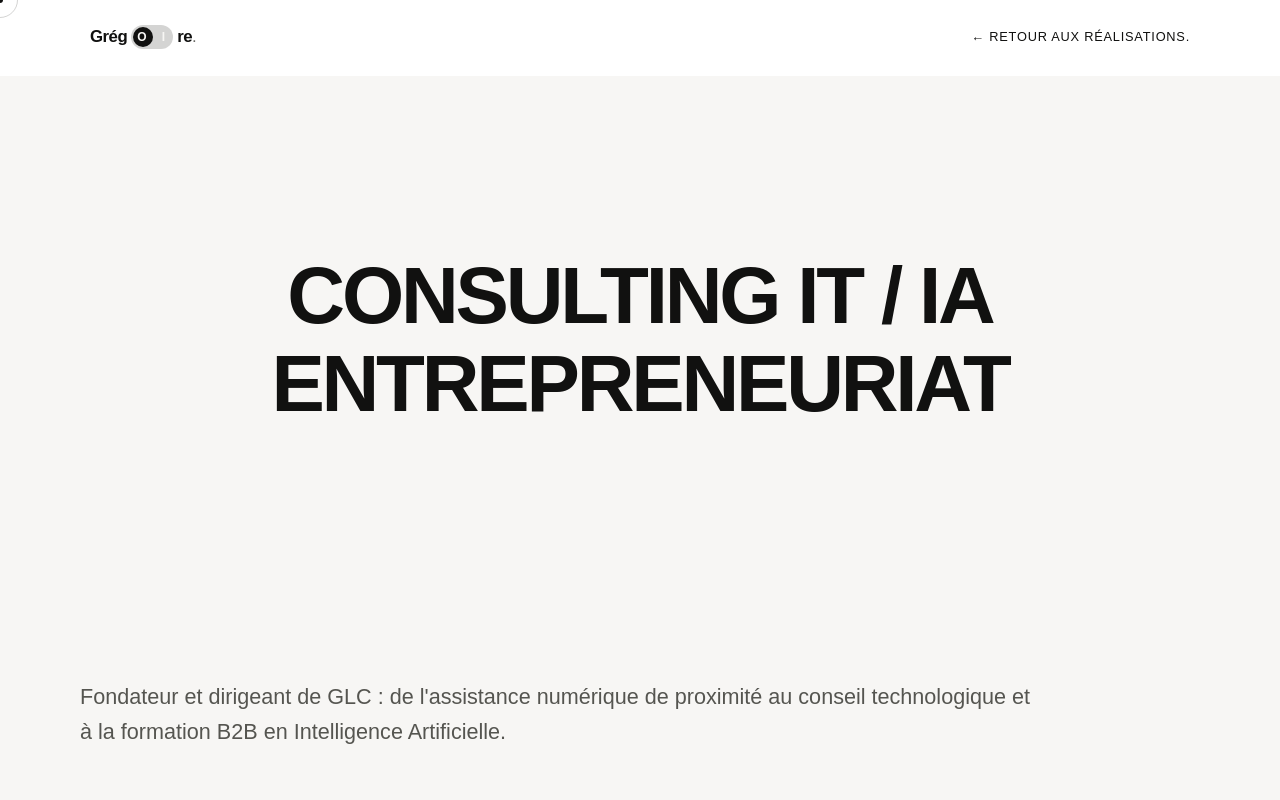
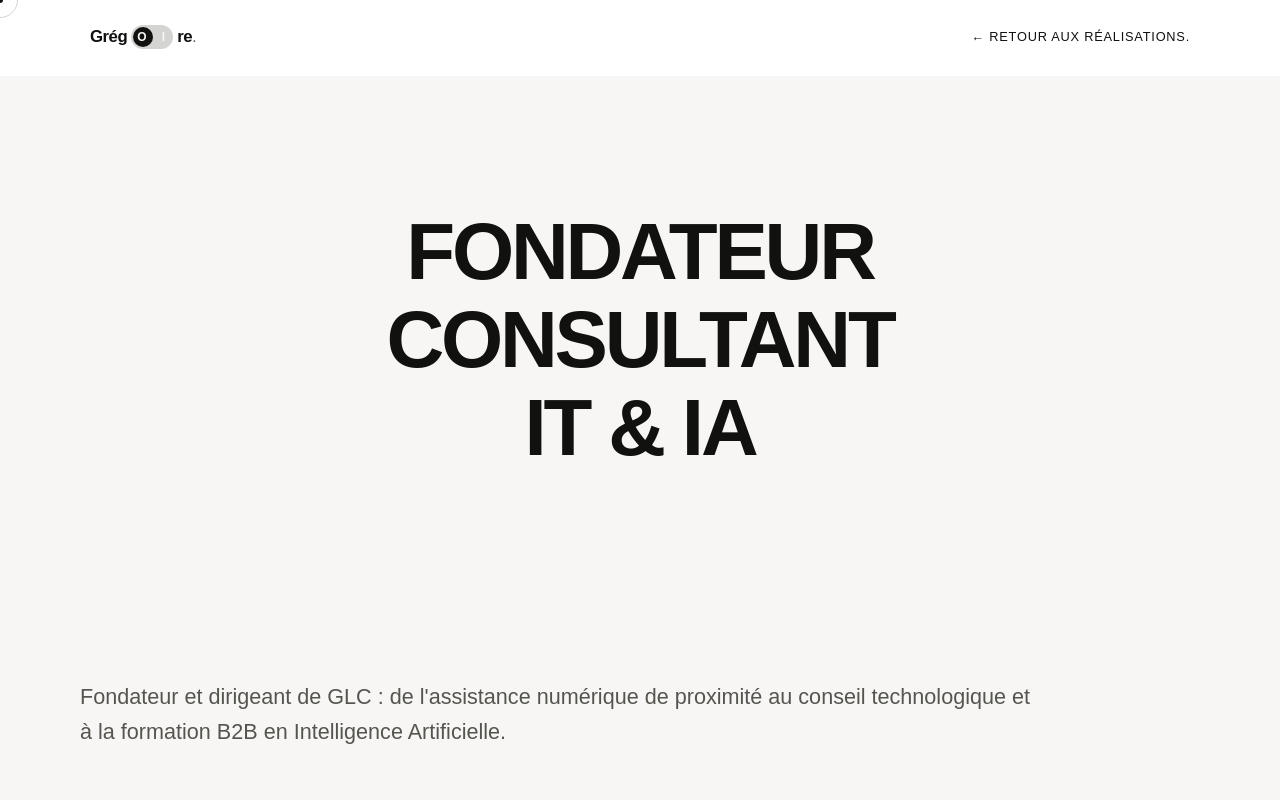
Before and after one commit to gregoireliagre-netizen/Gregoire_Portfolio_V2, a website: page public/GLC.html in a window 1280 px wide. Shown: the top 800 px of the page. Drawn offline with Linux system fonts and the light colour scheme.

Commit message:
Update header text in GLC.html

```diff
--- a/public/GLC.html
+++ b/public/GLC.html
@@ -38,7 +38,7 @@
 
     <section class="subpage-hero">
      <h1 id="fade-titre" class="subpage-title" style="font-size: clamp(2rem, 7vw, 5rem); line-height: 1.1;">
-    CONSULTING IT / IA<br>ENTREPRENEURIAT
+   FONDATEUR<br>CONSULTANT<br>IT & IA
 </h1>
     </section>
 
```
